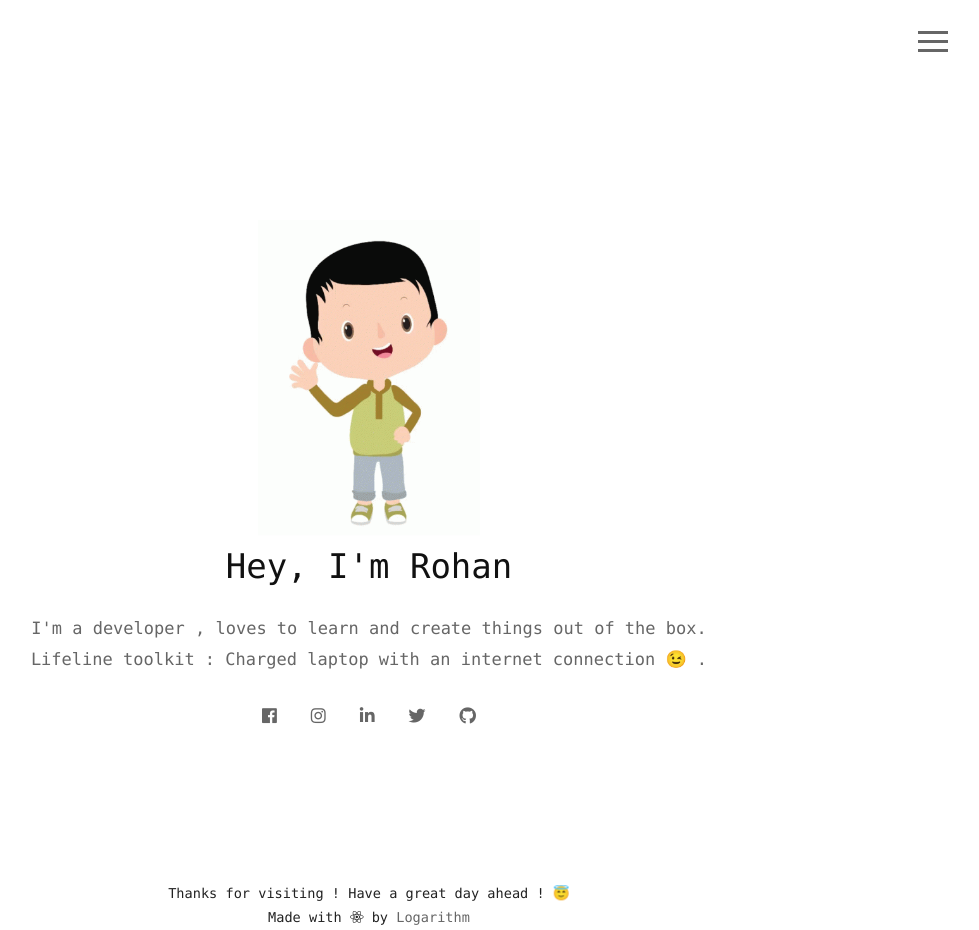
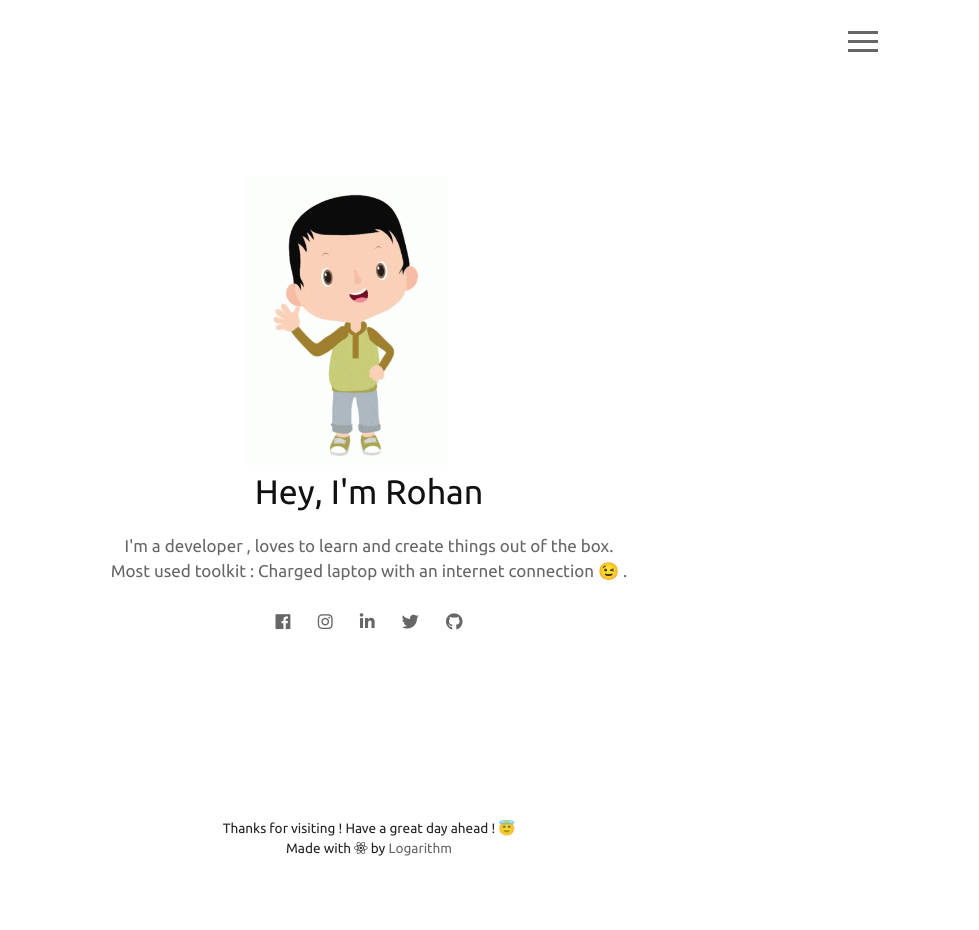
Before and after one commit to rohanprasadofficial/www.rohanprasad.com, a React (Create React App) app: page / in a window 1280 px wide. Shown: the whole page, without its empty margins (271-1250 px from the left). After the commit the page ends 859 px from the top, so only its background shows below. Built offline with nearby package versions, Linux system fonts and the light colour scheme; some icons are missing.

Commit message:
landing page complete

```diff
--- a/public/index.html
+++ b/public/index.html
@@ -34,6 +34,10 @@
       integrity="sha384-UHRtZLI+pbxtHCWp1t77Bi1L4ZtiqrqD80Kn4Z8NTSRyMA2Fd33n5dQ8lWUE00s/"
       crossorigin="anonymous"
     />
+    <link
+      href="https://fonts.googleapis.com/css?family=Ubuntu"
+      rel="stylesheet"
+    />
 
     <title>React App</title>
   </head>
--- a/src/App.css
+++ b/src/App.css
@@ -2,10 +2,14 @@
 
 body {
   color: #222;
-  font-family: "Fauna One", serif;
+  font-family: "Ubuntu", sans-serif !important;
   font-size: 17px;
-  line-height: 1.8 !important;
 }
+
+.ubuf {
+  font-family: "Ubuntu", sans-serif;
+}
+
 html {
   overflow-x: hidden;
 }
@@ -15,14 +19,14 @@ h3,
 h4,
 h5,
 h6 {
-  font-family: "Open Sans", sans-serif;
+  font-family: "Ubuntu", sans-serif;
   font-weight: 200;
   color: #111;
   line-height: 1.5em;
   margin-top: 0;
 }
 p {
-  font-family: "Fauna One", serif;
+  font-family: "Ubuntu", sans-serif;
   font-weight: 300;
   margin-top: 1px;
 }
@@ -210,7 +214,7 @@ a:visited {
   transition: all 1s ease;
 }
 .nav-item {
-  font-family: "Open Sans", sans-serif;
+  font-family: "Ubuntu", sans-serif;
   margin: 10px auto;
   text-align: center;
   color: #222;
@@ -504,7 +508,7 @@ a:visited {
 }
 .portfolio-sorting {
   padding-left: 15px;
-  font-family: "Open Sans", sans-serif;
+  font-family: "Ubuntu", sans-serif;
 }
 .portfolio-sorting li a:hover,
 .portfolio-sorting li a.active {
@@ -532,10 +536,10 @@ a:visited {
   font-size: 2em;
 }
 
-footer {
+.footer {
   align-content: center;
 }
 
 .sicon {
-  padding: 1em;
+  padding: 0.8em;
 }
--- a/src/App.js
+++ b/src/App.js
@@ -1,6 +1,6 @@
 import React, { Component } from "react";
 import Navbar from "./components/Navbar";
-import Landing from "./components/Landing";
+
 import Footer from "./components/Footer";
 
 import "./App.css";
@@ -8,9 +8,8 @@ import "./App.css";
 class App extends Component {
   render() {
     return (
-      <div className="container-fluid">
+      <div className="container  ">
         <Navbar />
-        <Landing />
 
         <Footer />
       </div>
--- a/src/components/Footer.js
+++ b/src/components/Footer.js
@@ -5,9 +5,9 @@ class Footer extends Component {
     const t = new Date().getHours();
     const sitelink = "https://www.rohanprasad.com";
     let wish;
-    if (t > 20) {
+    if (t >= 20) {
       wish = "good night !";
-    } else if (t > 17) {
+    } else if (t >= 17) {
       wish = "great evening !";
     } else if (t >= 12) {
       wish = "great afternoon !";
@@ -16,7 +16,7 @@ class Footer extends Component {
     }
 
     return (
-      <div className="container-fluid text-center text-monospace small">
+      <div className="container text-center ubuf small footer">
         <div className="text-center row">
           <div className="col">Thanks for visiting ! Have a {wish} 😇</div>
         </div>
--- a/src/components/Landing.js
+++ b/src/components/Landing.js
@@ -5,24 +5,22 @@ class Landing extends Component {
   render() {
     return (
       <div>
-        <div className="container ">
-          <div className="col-md-12 no-gutter text-center fill">
+        <div className="container-fluid ">
+          <div className="col-sm-12 no-gutter text-center fill">
             <div className="vcenter">
               <div>
                 <img src={logo} className="profilepic mx-auto" alt="hellopic" />
               </div>
               <p>
-                <strong className="text-center intro  text-monospace">
-                  Hey, I'm Rohan
-                </strong>
+                <strong className="text-center intro  ">Hey, I'm Rohan</strong>
               </p>
 
-              <p className="text-center text-monospace">
+              <p className="text-center ">
                 I'm a developer , loves to learn and create things out of the
                 box.
                 <br />
-                Lifeline toolkit : Charged laptop with an internet connection 😉
-                .
+                Most used toolkit : Charged laptop with an internet connection
+                😉 .
               </p>
               <Social />
             </div>
--- a/src/components/Navbar.js
+++ b/src/components/Navbar.js
@@ -1,5 +1,6 @@
 import React, { Component } from "react";
 import "../App.css";
+import Landing from "./Landing";
 class Navbar extends Component {
   constructor(props) {
     super();
@@ -63,6 +64,7 @@ class Navbar extends Component {
                 </li>
               </ul>
             </div>
+            <Landing />
           </div>
         </nav>
       </div>
--- a/src/components/Social.js
+++ b/src/components/Social.js
@@ -12,7 +12,8 @@ class Social extends Component {
     };
 
     return (
-      <div className="socials">
+      <div className="row">
+        <div className="socials col-sm">
           <a href={sociallinks.facebook} target={sociallinks.target}>
             <i className="fab fa-facebook sicon" />
           </a>
@@ -29,6 +30,7 @@ class Social extends Component {
             <i class="fab fa-github sicon" />
           </a>
         </div>
+      </div>
     );
   }
 }
--- a/src/index.css
+++ b/src/index.css
@@ -1,6 +1,7 @@
 body {
   margin: 0;
   padding: 0;
+
   font-family: -apple-system, BlinkMacSystemFont, "Segoe UI", "Roboto", "Oxygen",
     "Ubuntu", "Cantarell", "Fira Sans", "Droid Sans", "Helvetica Neue",
     sans-serif;
```
Lines whose indentation alone changed are shown as unchanged.
